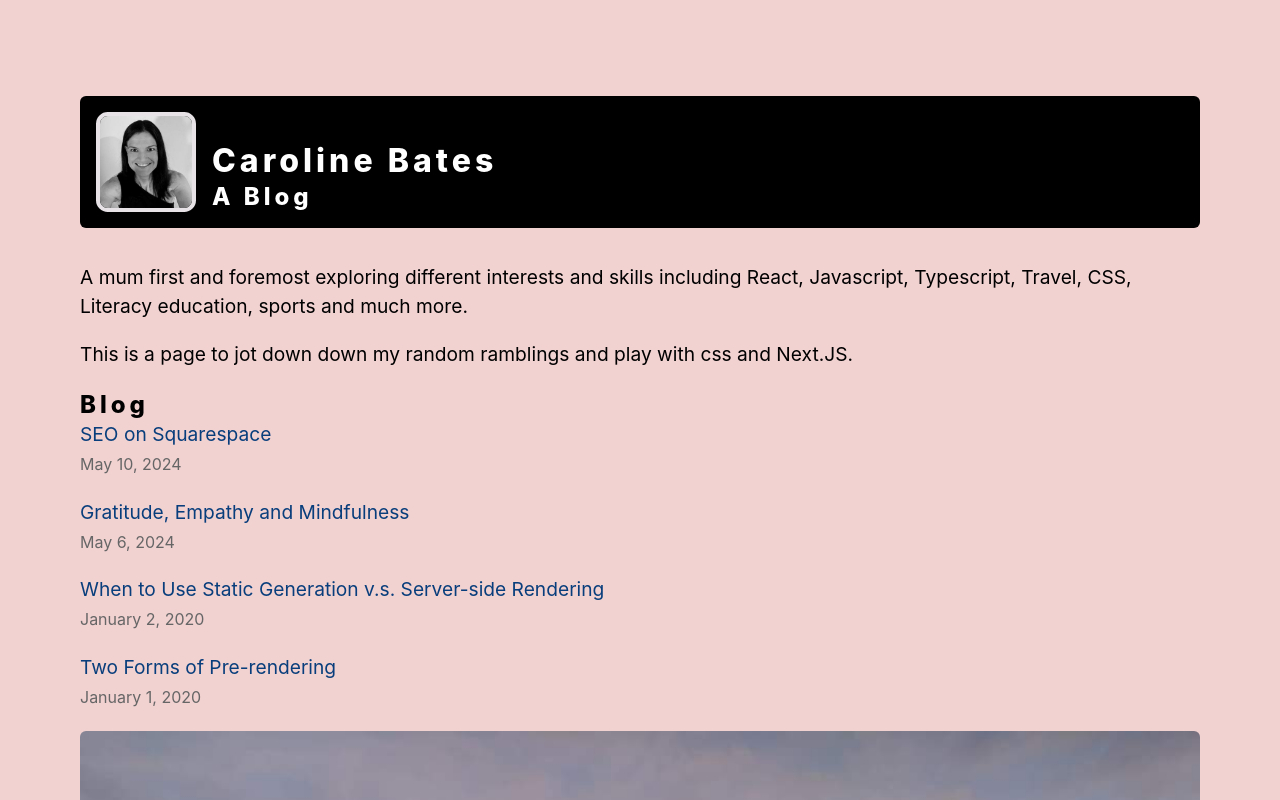
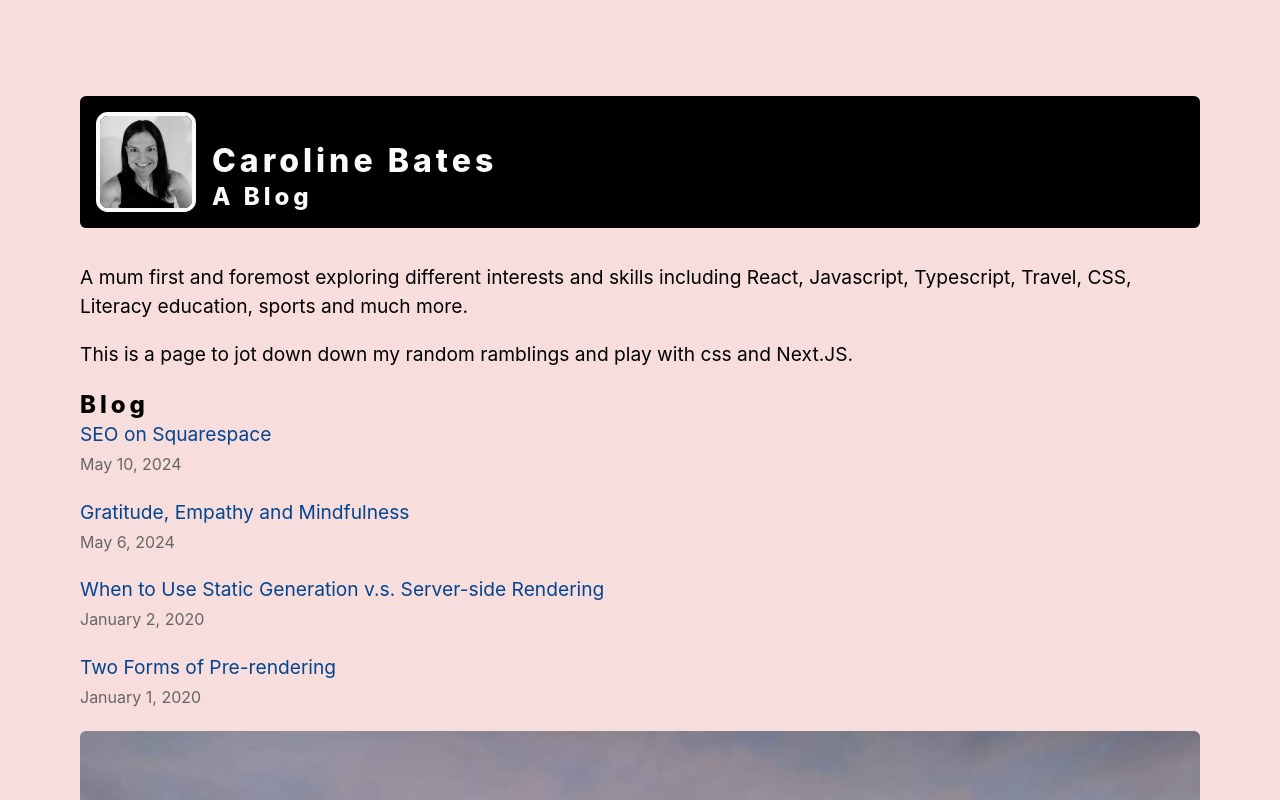
Before and after one commit to CazB67/nextjs-blog, a Next.js app: page / in a window 1280 px wide. Shown: the top 800 px of the page. Built offline with nearby package versions, Linux system fonts and the light colour scheme.

Commit message:
remove unused and duplicate css

```diff
--- a/components/Alert/alert.module.css
+++ b/components/Alert/alert.module.css
@@ -28,8 +28,7 @@
 .modal {
   width: 250px;
   height: 200px;
-  background: white;
-  color: white;
+  background: #fafafa;
   z-index: 10;
   border-radius: 16px;
   box-shadow: 0 5px 20px 0 rgba(0, 0, 0, 0.04);
@@ -37,7 +36,7 @@
 
 .modalHeader {
   height: 50px;
-  background: white;
+  background: #fafafa;
   overflow: hidden;
   border-top-left-radius: 16px;
   border-top-right-radius: 16px;
--- a/components/Comments/comments.tsx
+++ b/components/Comments/comments.tsx
@@ -86,14 +86,14 @@ export default function Comments({ postData }: { postData: PostData }) {
   };
 
   return (
-    <div className={`${styles.commentWrapper} ${utilStyles.borderRadius_6} ${utilStyles.padding_1}`}>
+    <div className={`${utilStyles.backgroundWhite} ${utilStyles.borderRadius_6} ${utilStyles.padding_1}`}>
       <div className={styles.comments}>
         {commentList.length > 0 && (
           <>
             <h2>What people are saying</h2>
             {commentList.map((comment, index) => (
               <div className={`${styles.container} ${utilStyles.borderRadius_6}`} key={index}>
-                <header className={styles.smallText}>
+                <header className={`${utilStyles.smallText} ${utilStyles.lightText}`}>
                   {`Posted by ${comment.nickname} on ${new Date(
                     comment.created_at
                   ).toLocaleTimeString("en-US", {
@@ -112,7 +112,7 @@ export default function Comments({ postData }: { postData: PostData }) {
         <h1 className="text-4xl font-bold ">Share your thoughts</h1>
         <form className={styles.labelWithInput} onSubmit={onSubmit}>
           <div className={styles.labelWithInput}>
-            <label htmlFor="comment" className="mb-2 mt-6 text-lg block">
+            <label htmlFor="comment">
               Comment
             </label>
             <textarea
--- a/components/Layout/layout.module.css
+++ b/components/Layout/layout.module.css
@@ -19,8 +19,8 @@
   .profileImage {
     width: 100px; /* Define a fixed width */
     height: 100px; /* Define a fixed height */
-    background-color: #e6e2e5;
-    border: 4px solid #e6e2e5;
+    background-color: #fafafa;
+    border: 4px solid #fafafa;
     border-radius: 9999px; /* Start as a circle */
     animation: shapeTransition 6s ease-in-out 1s forwards; /* Apply the animation with a longer duration */
   }
--- a/styles/global.css
+++ b/styles/global.css
@@ -1,5 +1,5 @@
 html,
-body {
+body, input, textarea {
   padding: 0;
   margin: 0;
   font-family:
@@ -16,7 +16,11 @@ body {
     sans-serif;
   line-height: 1.6;
   font-size: 100%;
-  background-color: rgb(242, 209, 209);
+  background-color: rgb(248, 221, 221);
+}
+
+input, textarea {
+  background-color: #fafafa;
 }
 
 * {
@@ -24,7 +28,7 @@ body {
 }
 
 a {
-  color: #083e7b;
+  color: #02448f;
   text-decoration: none;
 }
 
--- a/styles/utils.module.css
+++ b/styles/utils.module.css
@@ -1,3 +1,7 @@
+.backgroundWhite {
+  background-color: #fafafa ;
+}
+
 .borderRadius_6 {
   border-radius: 6px;
 }
@@ -7,7 +11,7 @@
 }
 
 .colorWhite {
-  color: #fff;
+  color: #fafafa ;
 }
 
 .dislayFlex {
@@ -94,6 +98,10 @@
   padding: 1rem;
 }
 
+.smallText {
+  font-size: 80%;
+}
+
 .textBlock {
   display: flex;
   background-color: #000;
```
Also changed, not shown: components/Comments/comments.module.css (+0 -9 lines).
